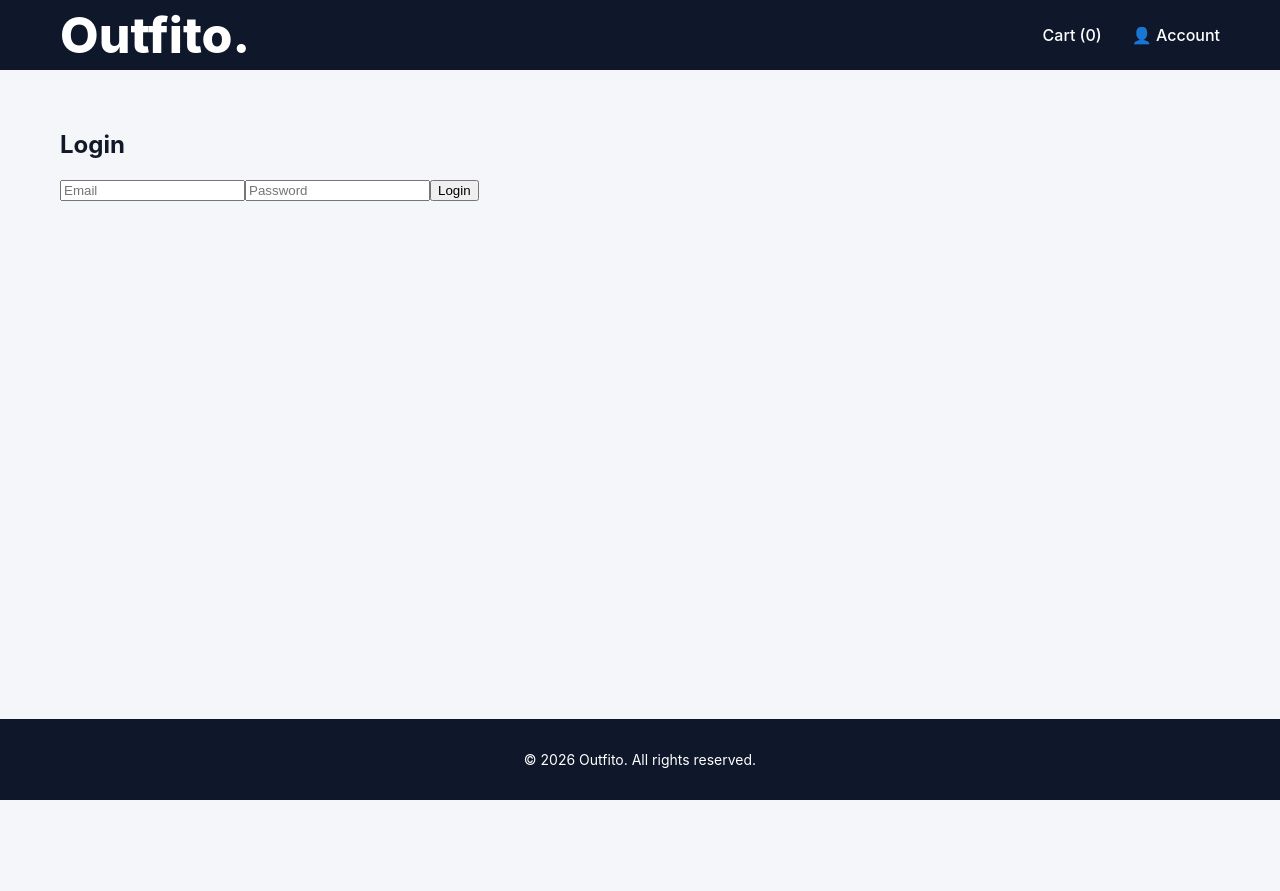
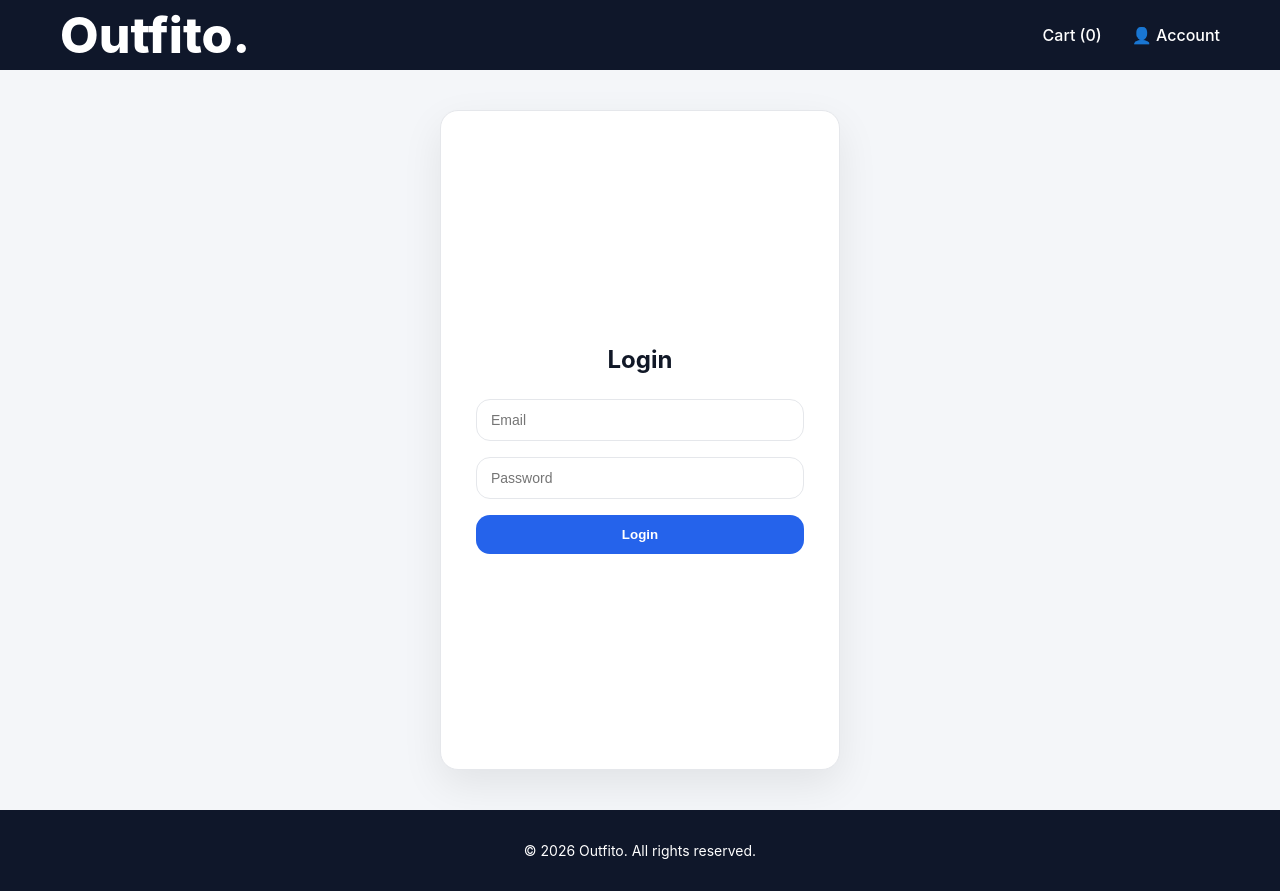
Before and after one commit to Romel164255/E-commerce, a React (Vite) app in the folder frontend/: page /login in a window 1280 px wide. Before the commit the page ends 800 px from the top, so only its background shows below. Built offline with nearby package versions, Linux system fonts and the light colour scheme; no server answers.

Commit message:
Added auth page css

```diff
--- a/frontend/src/App.css
+++ b/frontend/src/App.css
@@ -713,3 +713,163 @@ body {
   }
 
 }
+/* ===================================
+   AUTH PAGES (Login & Register)
+=================================== */
+
+/* Wrapper */
+.login-container,
+.auth-container {
+  min-height: calc(100vh - 140px); /* header + footer space */
+  display: flex;
+  align-items: center;
+  justify-content: center;
+}
+
+/* Card */
+.login-container,
+.auth-container {
+  background: transparent;
+}
+
+.login-container > *,
+.auth-container > * {
+  width: 100%;
+}
+
+/* Auth Card */
+.login-container,
+.auth-container {
+  display: flex;
+  justify-content: center;
+}
+
+.login-container form,
+.auth-container form {
+  width: 100%;
+}
+
+/* Actual Card Box */
+.login-container,
+.auth-container {
+  padding: 40px 20px;
+}
+
+.login-container::before,
+.auth-container::before {
+  content: "";
+}
+
+.login-container > h2,
+.auth-container > h2 {
+  text-align: center;
+}
+
+/* Create actual card wrapper */
+.login-container,
+.auth-container {
+  display: flex;
+  justify-content: center;
+  align-items: center;
+}
+
+.login-container,
+.auth-container {
+  max-width: 100%;
+}
+
+/* Target inner structure */
+.login-container,
+.auth-container {
+  display: flex;
+}
+
+.login-container,
+.auth-container {
+  flex-direction: column;
+  align-items: center;
+}
+
+/* Card Design */
+.login-container,
+.auth-container {
+  background: transparent;
+}
+
+/* Better Card Layout */
+.login-container,
+.auth-container {
+  padding: 60px 20px;
+}
+
+.login-container h2,
+.auth-container h2 {
+  font-size: 24px;
+  font-weight: 700;
+  margin-bottom: 25px;
+}
+
+/* Create Card Box */
+.login-container,
+.auth-container {
+  max-width: 400px;
+  margin: auto;
+  background: white;
+  border-radius: var(--radius-lg);
+  padding: 35px;
+  box-shadow: 0 15px 40px rgba(0,0,0,0.08);
+  border: 1px solid var(--border);
+}
+
+/* Inputs */
+.login-container input,
+.auth-container input {
+  width: 100%;
+  padding: 12px 14px;
+  margin-bottom: 16px;
+  border-radius: var(--radius-md);
+  border: 1px solid var(--border);
+  font-size: 14px;
+  transition: 0.2s ease;
+}
+
+.login-container input:focus,
+.auth-container input:focus {
+  outline: none;
+  border-color: var(--primary);
+  box-shadow: 0 0 0 3px rgba(37, 99, 235, 0.15);
+}
+
+/* Buttons */
+.login-container button,
+.auth-container button {
+  width: 100%;
+  padding: 12px;
+  border-radius: var(--radius-md);
+  border: none;
+  background: var(--primary);
+  color: white;
+  font-weight: 600;
+  cursor: pointer;
+  transition: 0.2s ease;
+}
+
+.login-container button:hover,
+.auth-container button:hover {
+  background: var(--primary-dark);
+}
+
+/* Small screen adjustment */
+@media (max-width: 480px) {
+
+  .login-container,
+  .auth-container {
+    padding: 25px;
+  }
+
+  .login-container,
+  .auth-container {
+    width: 95%;
+  }
+
+}
```
